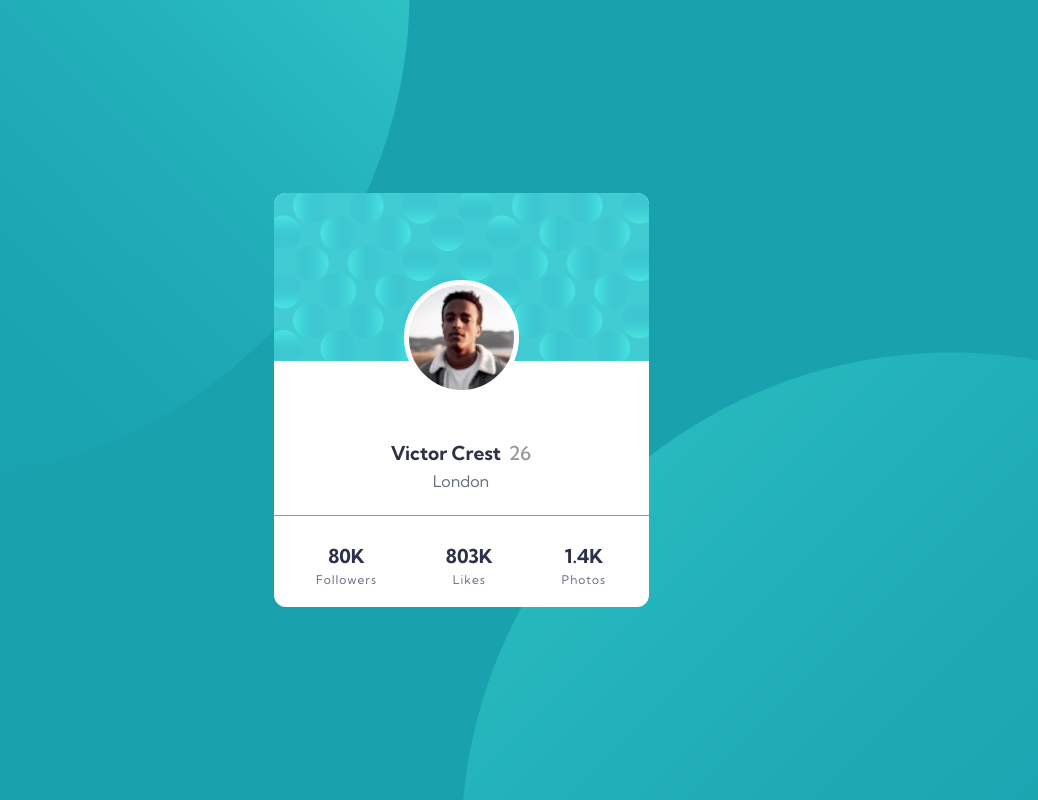
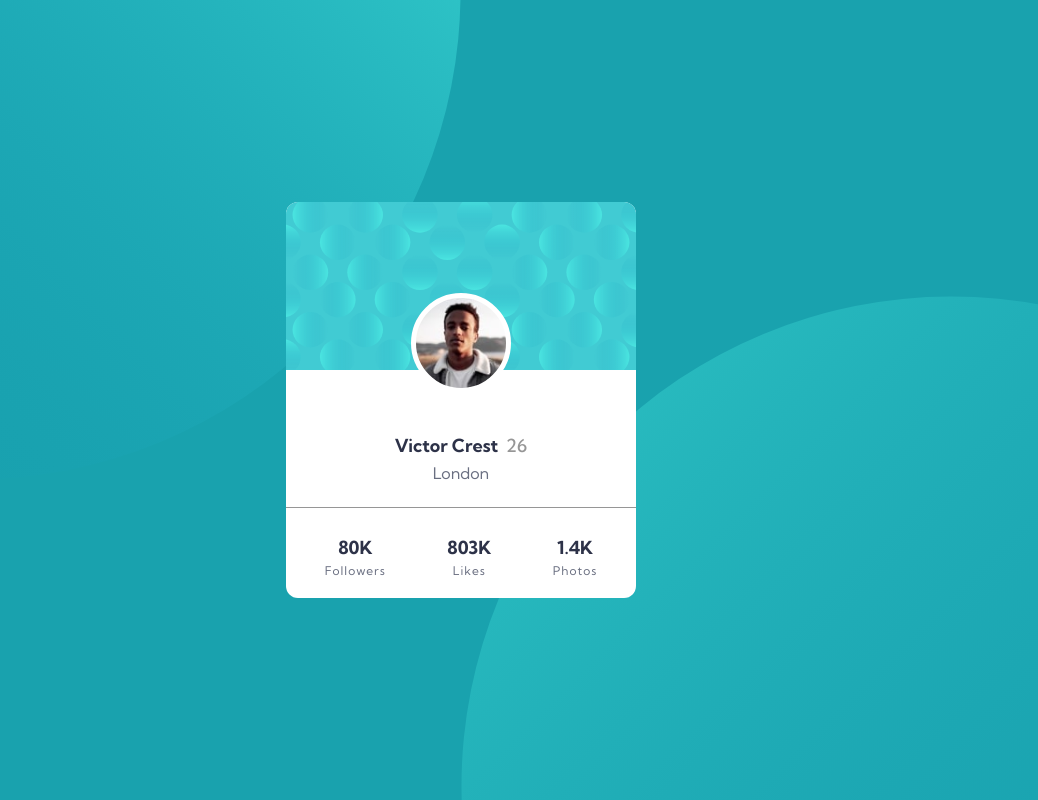
Before and after one commit to Darowl/profile-card-component-main, a plain HTML site: page index.html in a window 1280 px wide. Shown: the whole page, without its empty margins (179-1217 px from the left). Drawn offline with Linux system fonts and the light colour scheme.

Commit message:
change font size and image size.css

```diff
--- a/styles.css
+++ b/styles.css
@@ -22,7 +22,7 @@ body{
     background-image: url(./images/bg-pattern-top.svg), url(./images/bg-pattern-bottom.svg);
     background-repeat: no-repeat, no-repeat;
     /* background-position: right 48vw bottom 40vh, left 45vw top 44vh; */
-    background-position: right 54vw bottom 40vh, left 50vw top 44vh;
+    background-position: right 50vw bottom 40vh, left 50vw top 37vh;
 }
 
 main {
@@ -36,7 +36,7 @@ main {
 
 .card {
     background-color: #fff;
-    width: min(375px, 83%);
+    width: min(350px, 83%);
     border-radius: 12px;
     position: relative;
     text-align: center;
@@ -56,8 +56,8 @@ main {
 }
 
 .card-photo {
-    width: 115px;
-    height: 115px;
+    width: 100px;
+    height: 100px;
     background-image: url(./images/image-victor.jpg);
     background-repeat: no-repeat;
     border: 5px solid #fff;
@@ -66,19 +66,18 @@ main {
     background-size: cover;
     border-radius: 100%;
     position: absolute;
-    top: 21%;
+    top: 23%;
     align-self: center;
-    /* left: 30%; */
 }
 
 .card-user {
-    margin-top: 5rem;
+    margin-top: 4rem;
     margin-bottom: 1.5rem;
 
 }
 
 .card-user-name, .list-item-number {
-    font-size: clamp(0.90rem, 1.125rem + 1vw, 1.2rem);
+    font-size: clamp(0.90rem, 1rem + 1vw, 1.125rem);
     color: var(--desaturated-blue);
     font-weight: 700;
 
@@ -90,7 +89,7 @@ main {
 }
 
 .card-user-age {
-    font-size: clamp(0.90rem, 1.125rem + 1vw, 1.2rem);
+    font-size: clamp(0.90rem, 1rem + 1vw, 1.125rem);
     color: var(--dark-gray);
     font-weight: 500;
 }
@@ -146,3 +145,10 @@ footer{
   footer a:hover {
     color: hsl(179, 62%, 83%);
   }
+
+
+@media screen and (max-width: 800px) {
+    body {
+        background-position: right 31vw bottom 51vh, left 37vw top 44vh;
+    }
+}
```
